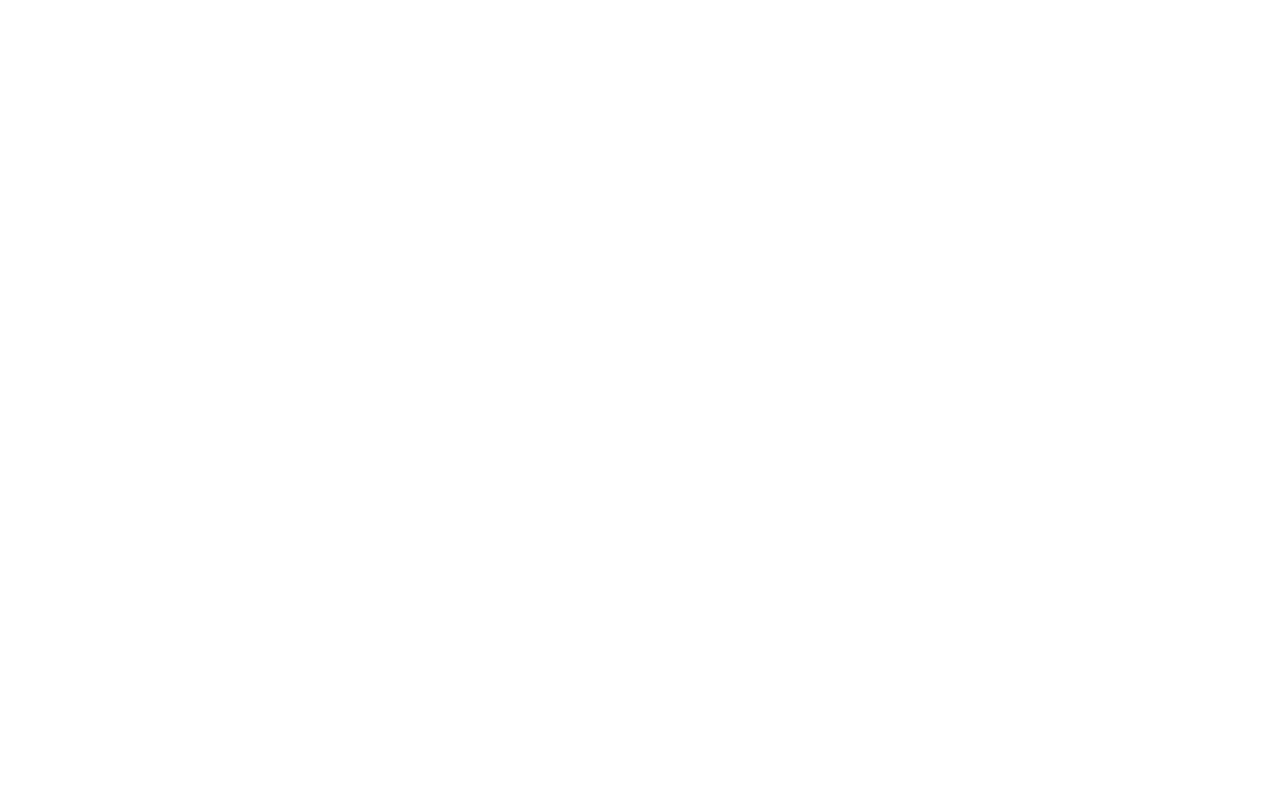
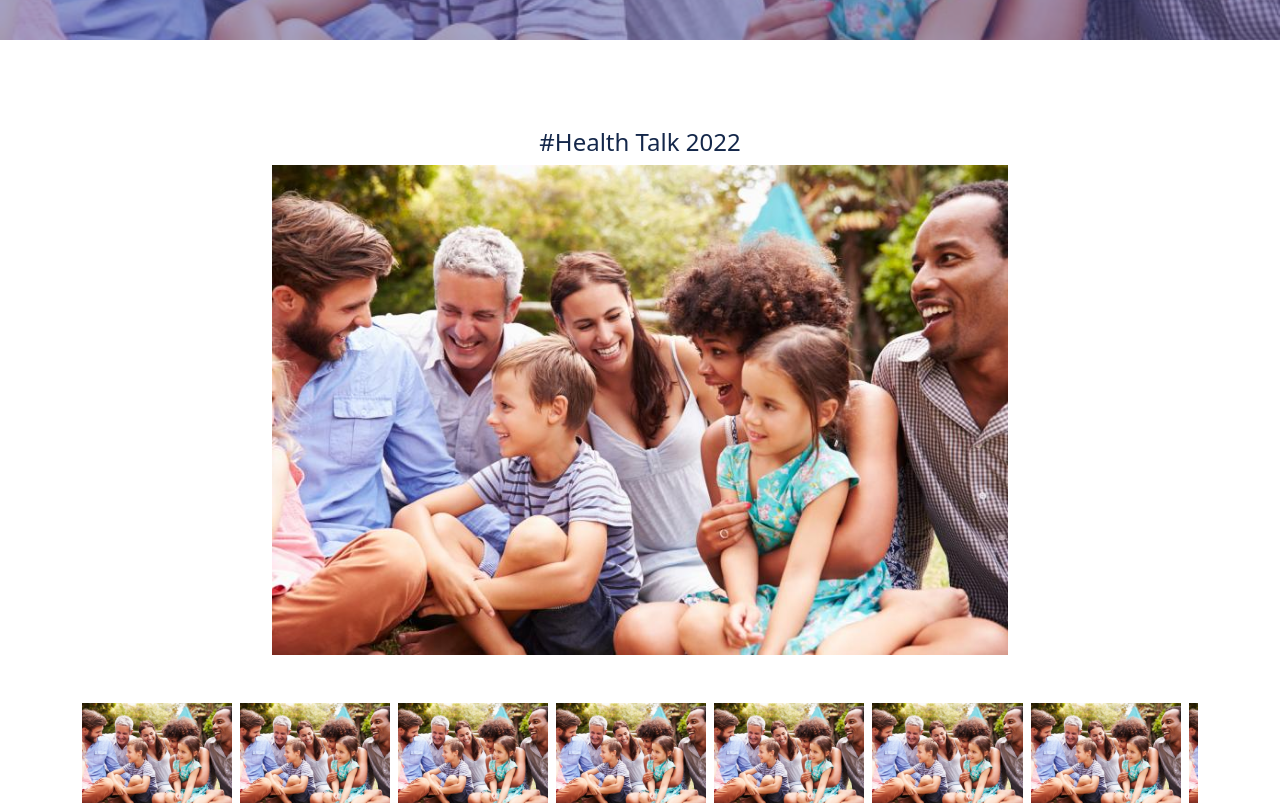
Before and after one commit to ikecodes/groomingTrust_frontend, a React (Create React App) app: page /gallery-images in a window 1280 px wide. Before the commit this address had no page. Shown: the part 360-1165 px from the top of the page. Before the commit the page ends 800 px from the top, so only its background shows below. Built offline with nearby package versions, Linux system fonts and the light colour scheme.

Commit message:
added gallery and gallery images pages

```diff
--- a/src/App.js
+++ b/src/App.js
@@ -2,8 +2,9 @@
 import { BrowserRouter, Routes, Route } from 'react-router-dom';
 import ChairmanMessage from './pages/ChairmanMessage';
 import About from './pages/About';
-import StaffAndTrustees from './pages/StaffAndTrustees';
+import StaffsAndTrustees from './pages/StaffsAndTrustees';
 import Gallery from './pages/Gallery';
+import GalleryImages from './pages/GalleryImages';
 import Faqs from './pages/Faqs';
 import Contact from './pages/Contact';
 
@@ -17,11 +18,12 @@
         <Route path='/chairman-message' exact element={<ChairmanMessage />} />
         <Route path='/about' exact element={<About />} />
         <Route
-          path='/staff-and-trustees'
+          path='/staffs-and-trustees'
           exact
-          element={<StaffAndTrustees />}
+          element={<StaffsAndTrustees />}
         />
         <Route path='/gallery' exact element={<Gallery />} />
+        <Route path='/gallery-images' exact element={<GalleryImages />} />
         <Route path='/frequently-asked-questions' exact element={<Faqs />} />
         <Route path='/contact' exact element={<Contact />} />
       </Routes>
--- /dev/null
+++ b/src/components/GalleryCard.js
@@ -0,0 +1,30 @@
+import React from 'react';
+import styled from 'styled-components';
+import colors from '../constants/colors';
+import Image from '../shared/Image';
+
+const GalleryCard = ({ image }) => {
+  return (
+    <div className='col-lg-6 my-3'>
+      <div className='position-relative'>
+        <Image src={image} h={100} unit='%' />
+        <Tag>#Health talk week planning</Tag>
+      </div>
+    </div>
+  );
+};
+const Tag = styled.h6`
+  color: ${colors.textColor};
+  margin: 0;
+  padding: 0.5rem 1.5rem;
+  text-transform: capitalize;
+  text-align: center;
+  position: absolute;
+  background-color: ${colors.white};
+  left: 50%;
+  bottom: 0;
+  white-space: nowrap;
+  transform: translateX(-50%);
+`;
+
+export default GalleryCard;
--- a/src/layouts/Header.js
+++ b/src/layouts/Header.js
@@ -18,14 +18,14 @@
         </p>
       </TextBox>
       <Overlay></Overlay>
-      <Image src={HeaderImg} h={60} unit='vh' />
+      <Image src={HeaderImg} h={50} unit='vh' />
     </Container>
   );
 };
 
 const Container = styled.div`
   position: relative;
-  height: 60vh;
+  height: 50vh;
   margin-bottom: 5rem;
 `;
 
--- a/src/pages/Gallery.js
+++ b/src/pages/Gallery.js
@@ -1,7 +1,21 @@
 import React from 'react';
 
+import Layout from '../layouts/Layout';
+import GalleryImg from '../assets/images/family.jpg';
+import GalleryCard from '../components/GalleryCard';
+
 const Gallery = () => {
-  return <div>Gallery</div>;
+  return (
+    <Layout>
+      <div className='row'>
+        <GalleryCard image={GalleryImg} />
+        <GalleryCard image={GalleryImg} />
+        <GalleryCard image={GalleryImg} />
+        <GalleryCard image={GalleryImg} />
+        <GalleryCard image={GalleryImg} />
+      </div>
+    </Layout>
+  );
 };
 
 export default Gallery;
--- /dev/null
+++ b/src/pages/GalleryImages.js
@@ -0,0 +1,69 @@
+import React from 'react';
+import styled from 'styled-components';
+import colors from '../constants/colors';
+import Layout from '../layouts/Layout';
+import GalleryImg from '../assets/images/family.jpg';
+import Image from '../shared/Image';
+
+const GalleryImages = () => {
+  return (
+    <Layout>
+      <div>
+        <Tag>#Health talk 2022</Tag>
+        <div className='row justify-content-center'>
+          <div className='col-lg-8 mb-5'>
+            <Image src={GalleryImg} h={100} unit='%' />
+          </div>
+        </div>
+        <Carousel className='d-flex gap-2 gallery-carousel'>
+          <Img src={GalleryImg} alt='' />
+          <Img src={GalleryImg} alt='' />
+          <Img src={GalleryImg} alt='' />
+          <Img src={GalleryImg} alt='' />
+          <Img src={GalleryImg} alt='' />
+          <Img src={GalleryImg} alt='' />
+          <Img src={GalleryImg} alt='' />
+          <Img src={GalleryImg} alt='' />
+          <Img src={GalleryImg} alt='' />
+          <Img src={GalleryImg} alt='' />
+          <Img src={GalleryImg} alt='' />
+          <Img src={GalleryImg} alt='' />
+          <Img src={GalleryImg} alt='' />
+          <Img src={GalleryImg} alt='' />
+          <Img src={GalleryImg} alt='' />
+        </Carousel>
+      </div>
+    </Layout>
+  );
+};
+
+const Tag = styled.h4`
+  color: ${colors.textColor};
+  margin: 0;
+  padding: 0.5rem 1.5rem;
+  text-transform: capitalize;
+  text-align: center;
+  background-color: ${colors.white};
+  white-space: nowrap;
+`;
+const Carousel = styled.div`
+  overflow-x: scroll;
+  &::-webkit-scrollbar {
+    width: 2px;
+    height: 13px;
+  }
+  &::-webkit-scrollbar-track {
+    box-shadow: none;
+    background-color: ${colors.overlay};
+  }
+  &::-webkit-scrollbar-thumb {
+    background-color: ${colors.tertiary};
+    border-radius: 2rem;
+    outline: none;
+  }
+`;
+const Img = styled.img`
+  height: 100px;
+  width: 200px;
+`;
+export default GalleryImages;
--- a/src/pages/StaffAndTrustees.js
+++ b/src/pages/StaffsAndTrustees.js
@@ -6,7 +6,7 @@
 import StaffImg from '../assets/images/staff.jpg';
 import StaffTrusteeCard from '../components/StaffTrusteeCard';
 
-const StaffAndTrustees = () => {
+const StaffsAndTrustees = () => {
   const [active, setActive] = useState('staff');
   return (
     <Layout>
@@ -60,4 +60,4 @@
   }
 `;
 
-export default StaffAndTrustees;
+export default StaffsAndTrustees;
```
